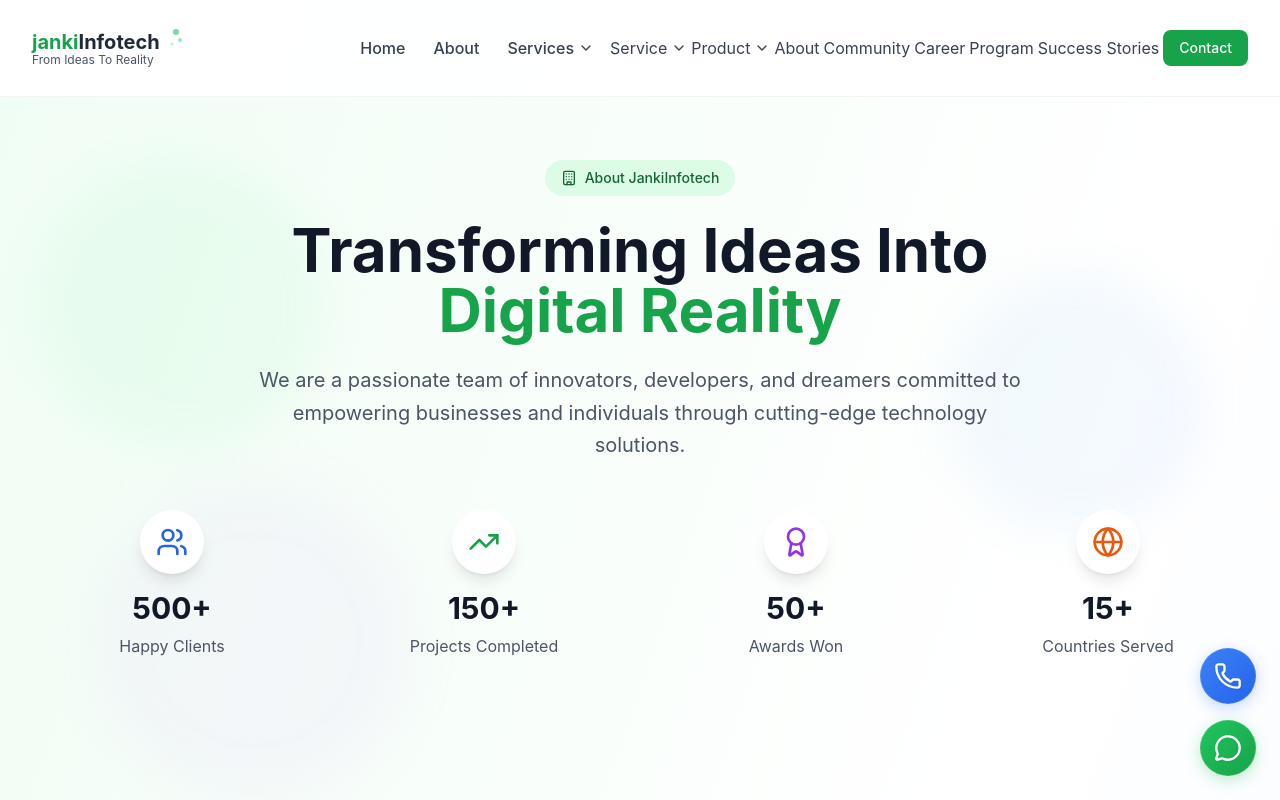
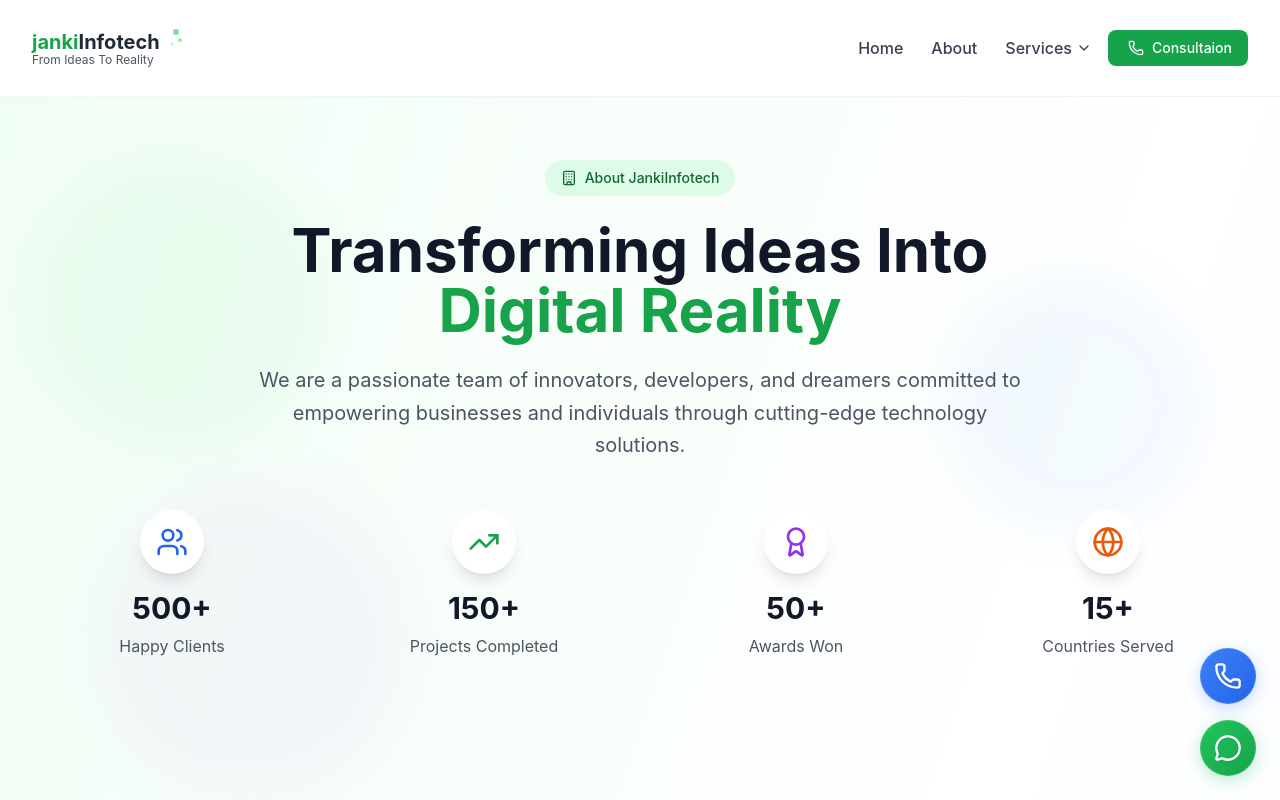
Before and after one commit to kushvardhan/jankiinfotech, a Next.js app: page /about in a window 1280 px wide. Shown: the top 800 px of the page. Built offline with nearby package versions, Linux system fonts and the light colour scheme.

Commit message:
keeping thing simple

```diff
--- a/src/components/Navbar.tsx
+++ b/src/components/Navbar.tsx
@@ -1,6 +1,6 @@
 "use client";
 
-import { ChevronDown, Menu, X } from "lucide-react";
+import { ChevronDown, Menu, X, Phone } from "lucide-react";
 import Link from "next/link";
 import { useEffect, useState } from "react";
 import Logo from "./Logo";
@@ -109,145 +109,15 @@
               )}
             </div>
 
-            {/* Services Dropdown */}
-            <div className="relative group">
-              <button
-                className="flex items-center text-gray-700 hover:text-green-600 transition-all duration-300 hover:scale-105"
-                onMouseEnter={() => setServiceDropdown(true)}
-                onMouseLeave={() => setServiceDropdown(false)}
-              >
-                Service
-                <ChevronDown
-                  className={`ml-1 h-4 w-4 transition-transform duration-300 ${
-                    serviceDropdown ? "rotate-180" : ""
-                  }`}
-                />
-              </button>
-              {serviceDropdown && (
-                <div
-                  className="absolute top-full left-0 mt-2 w-72 bg-white rounded-xl shadow-2xl border border-gray-100 py-3 animate-in slide-in-from-top-2 duration-200"
-                  onMouseEnter={() => setServiceDropdown(true)}
-                  onMouseLeave={() => setServiceDropdown(false)}
-                  style={{
-                    background:
-                      "linear-gradient(135deg, #ffffff 0%, #f8fafc 100%)",
-                    backdropFilter: "blur(10px)",
-                    boxShadow:
-                      "0 20px 25px -5px rgba(0, 0, 0, 0.1), 0 10px 10px -5px rgba(0, 0, 0, 0.04)",
-                  }}
-                >
-                  <Link
-                    href="/service/application-development"
-                    className="group flex items-center px-6 py-3 text-sm text-gray-700 hover:bg-gradient-to-r hover:from-green-50 hover:to-green-100 hover:text-green-700 transition-all duration-300 rounded-lg mx-2 hover:scale-105 hover:shadow-md"
-                  >
-                    <span className="w-2 h-2 bg-green-500 rounded-full mr-3 opacity-0 group-hover:opacity-100 transition-opacity duration-300"></span>
-                    Application Development
-                  </Link>
-                  <Link
-                    href="/service/web-development"
-                    className="group flex items-center px-6 py-3 text-sm text-gray-700 hover:bg-gradient-to-r hover:from-green-50 hover:to-green-100 hover:text-green-700 transition-all duration-300 rounded-lg mx-2 hover:scale-105 hover:shadow-md"
-                  >
-                    <span className="w-2 h-2 bg-green-500 rounded-full mr-3 opacity-0 group-hover:opacity-100 transition-opacity duration-300"></span>
-                    Web Development
-                  </Link>
-                  <Link
-                    href="/service/cloud-optimization"
-                    className="group flex items-center px-6 py-3 text-sm text-gray-700 hover:bg-gradient-to-r hover:from-green-50 hover:to-green-100 hover:text-green-700 transition-all duration-300 rounded-lg mx-2 hover:scale-105 hover:shadow-md"
-                  >
-                    <span className="w-2 h-2 bg-green-500 rounded-full mr-3 opacity-0 group-hover:opacity-100 transition-opacity duration-300"></span>
-                    Cloud Optimization
-                  </Link>
-                  <Link
-                    href="/service/devops-solution"
-                    className="group flex items-center px-6 py-3 text-sm text-gray-700 hover:bg-gradient-to-r hover:from-green-50 hover:to-green-100 hover:text-green-700 transition-all duration-300 rounded-lg mx-2 hover:scale-105 hover:shadow-md"
-                  >
-                    <span className="w-2 h-2 bg-green-500 rounded-full mr-3 opacity-0 group-hover:opacity-100 transition-opacity duration-300"></span>
-                    DevOps Solution
-                  </Link>
-                  <Link
-                    href="/service/project-consultation"
-                    className="group flex items-center px-6 py-3 text-sm text-gray-700 hover:bg-gradient-to-r hover:from-green-50 hover:to-green-100 hover:text-green-700 transition-all duration-300 rounded-lg mx-2 hover:scale-105 hover:shadow-md"
-                  >
-                    <span className="w-2 h-2 bg-green-500 rounded-full mr-3 opacity-0 group-hover:opacity-100 transition-opacity duration-300"></span>
-                    Project Consultation
-                  </Link>
-                </div>
-              )}
-            </div>
 
-            {/* Products Dropdown */}
-            <div className="relative group">
-              <button
-                className="flex items-center text-gray-700 hover:text-green-600 transition-all duration-300 hover:scale-105"
-                onMouseEnter={() => setProductDropdown(true)}
-                onMouseLeave={() => setProductDropdown(false)}
-              >
-                Product
-                <ChevronDown
-                  className={`ml-1 h-4 w-4 transition-transform duration-300 ${
-                    productDropdown ? "rotate-180" : ""
-                  }`}
-                />
-              </button>
-              {productDropdown && (
-                <div
-                  className="absolute top-full left-0 mt-2 w-64 bg-white rounded-xl shadow-2xl border border-gray-100 py-3 animate-in slide-in-from-top-2 duration-200"
-                  onMouseEnter={() => setProductDropdown(true)}
-                  onMouseLeave={() => setProductDropdown(false)}
-                  style={{
-                    background:
-                      "linear-gradient(135deg, #ffffff 0%, #f8fafc 100%)",
-                    backdropFilter: "blur(10px)",
-                    boxShadow:
-                      "0 20px 25px -5px rgba(0, 0, 0, 0.1), 0 10px 10px -5px rgba(0, 0, 0, 0.04)",
-                  }}
-                >
-                  <Link
-                    href="/product/janki-hrms"
-                    className="group flex items-center px-6 py-3 text-sm text-gray-700 hover:bg-gradient-to-r hover:from-green-50 hover:to-green-100 hover:text-green-700 transition-all duration-300 rounded-lg mx-2 hover:scale-105 hover:shadow-md"
-                  >
-                    <span className="w-2 h-2 bg-green-500 rounded-full mr-3 opacity-0 group-hover:opacity-100 transition-opacity duration-300"></span>
-                    Janki HRMS
-                  </Link>
-                </div>
-              )}
-            </div>
+
 
             <Link
-              href="/about"
-              className="text-gray-700 hover:text-green-600 transition-colors"
+              href="/schedule-consultation"
+              className="bg-green-600 hover:bg-green-700 flex items-center gap-2 text-white px-4 py-2 rounded-lg transition-colors duration-200 font-medium text-sm"
             >
-              About
-            </Link>
-            <Link
-              href="/community"
-              className="text-gray-700 hover:text-green-600 transition-colors"
-            >
-              Community
-            </Link>
-            <Link
-              href="/careers"
-              className="text-gray-700 hover:text-green-600 transition-colors"
-            >
-              Career
-            </Link>
-            <Link
-              href="/internship"
-              className="text-gray-700 hover:text-green-600 transition-colors"
-            >
-              Program
-            </Link>
-            <Link
-              href="/success-stories"
-              className="text-gray-700 hover:text-green-600 transition-colors"
-            >
-              Success Stories
-            </Link>
-            <Link
-              href="/schedule-consultation"
-              className="bg-green-600 hover:bg-green-700 text-white px-4 py-2 rounded-lg transition-colors duration-200 font-medium text-sm"
-            >
-              Contact
+              <Phone className="ml-1 h-4 w-4" />
+              Consultaion
             </Link>
           </nav>
 
```
